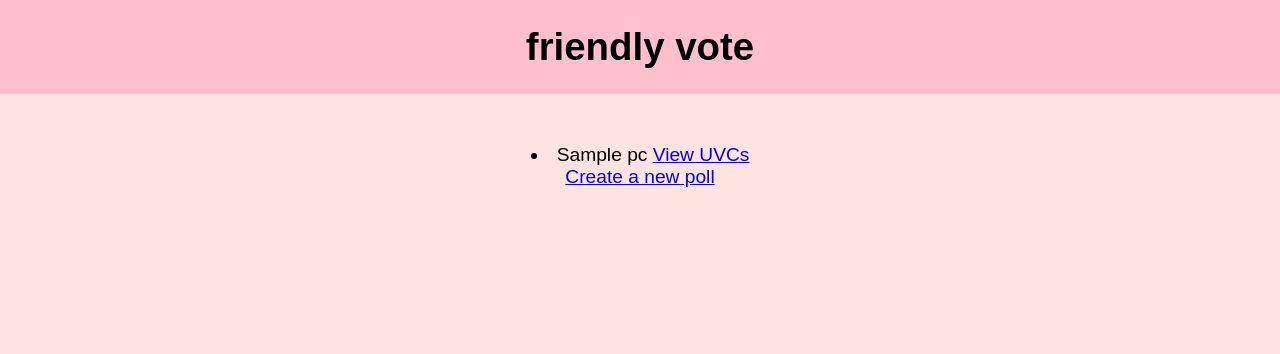
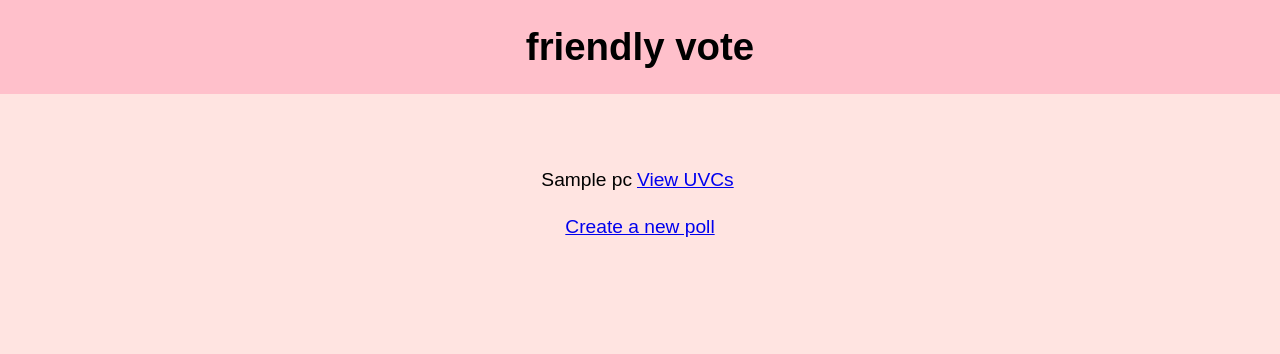
Before and after one commit to acairncross/friendly, a Flask app: template app/templates/manage_polls.html in a window 1280 px wide. Shown: the top 354 px of the page. Run offline with Flask 2, Linux system fonts and the light colour scheme; the template is opened without the code that fills it: most values are stand-ins (such as "Sample title", 1, 10 or a date in 2020).

Commit message:
Use table for manage_polls menu instead of list

```diff
--- /dev/null
+++ b/app/static/css/friendly/manage_polls.css
@@ -0,0 +1,5 @@
+#menu {
+    border-spacing: 5px;
+    margin: 20px auto;
+    text-align: left;
+}
--- a/app/templates/manage_polls.html
+++ b/app/templates/manage_polls.html
@@ -1,4 +1,8 @@
 {% extends "base.html" %}
+
+{% block style %}
+<link rel="stylesheet" type="text/css" href="{{ url_for('static', filename='css/friendly/manage_polls.css') }}" />
+{% endblock %}
 
 {% block script %}
 <script>
@@ -21,14 +25,18 @@
 {% block title %}Manage polls{% endblock %}
 
 {% block content %}
+<table id="menu">
 {% for pc in pcs %}
-    <li>
-        {{ pc.title }}
-        <a href="{{ url_for('view_uvcs', pc_id=pc.id) }}">View UVCs</a>
-        {% if pc.is_finished() and not pc.counted %}
-            <button class="countVotesButton" data-pc-id="{{ pc.id }}">Count votes</button>
-        {% endif %}
-    </li>
+    <tr>
+        <td>{{ pc.title }}</td>
+        <td><a href="{{ url_for('view_uvcs', pc_id=pc.id) }}">View UVCs</a></td>
+        <td>
+            {% if pc.is_finished() and not pc.counted %}
+                <button class="countVotesButton" data-pc-id="{{ pc.id }}">Count votes</button>
+            {% endif %}
+        </td>
+    </tr>
 {% endfor %}
+</table>
 <a href="{{ url_for('create_poll') }}">Create a new poll</a>
 {% endblock %}
```
